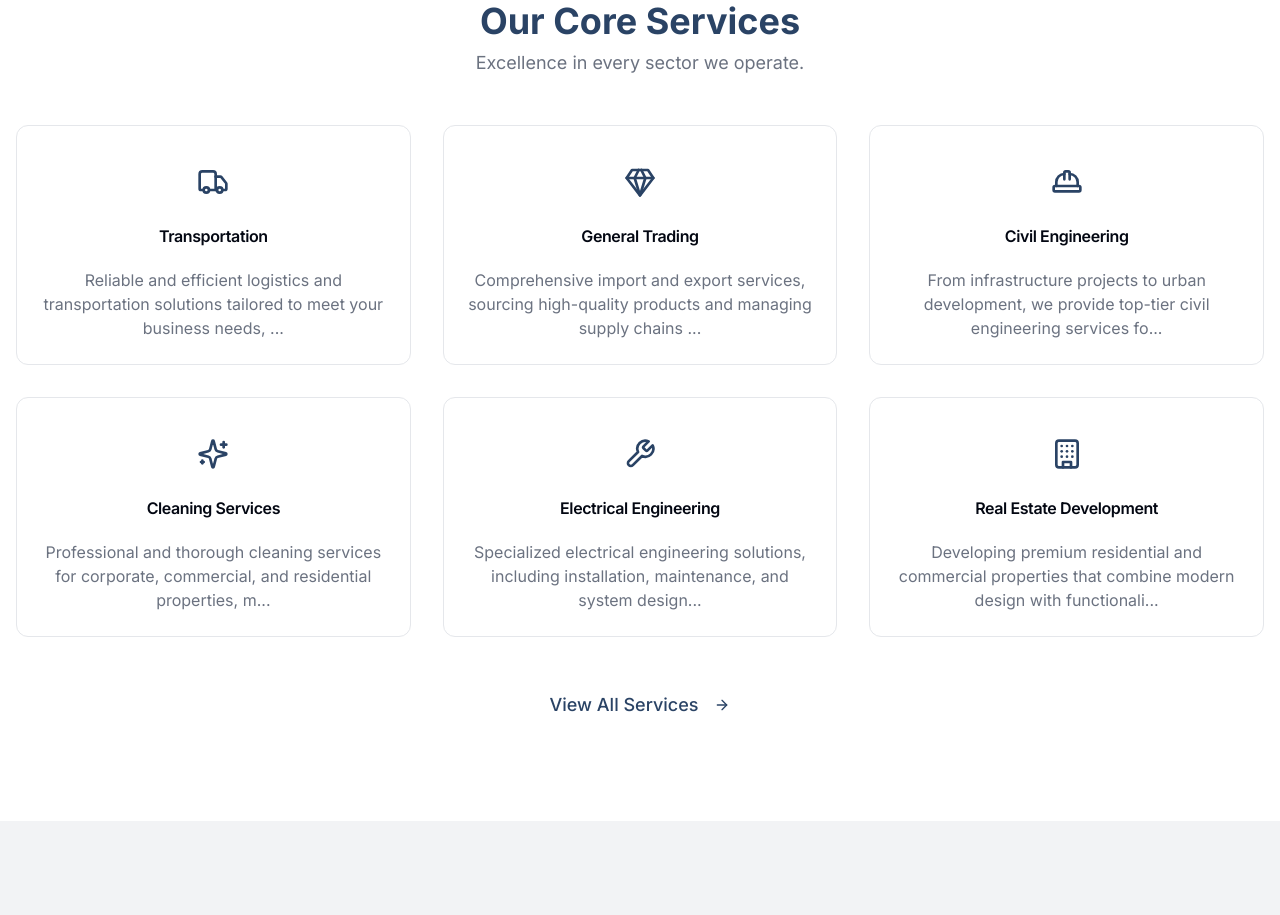
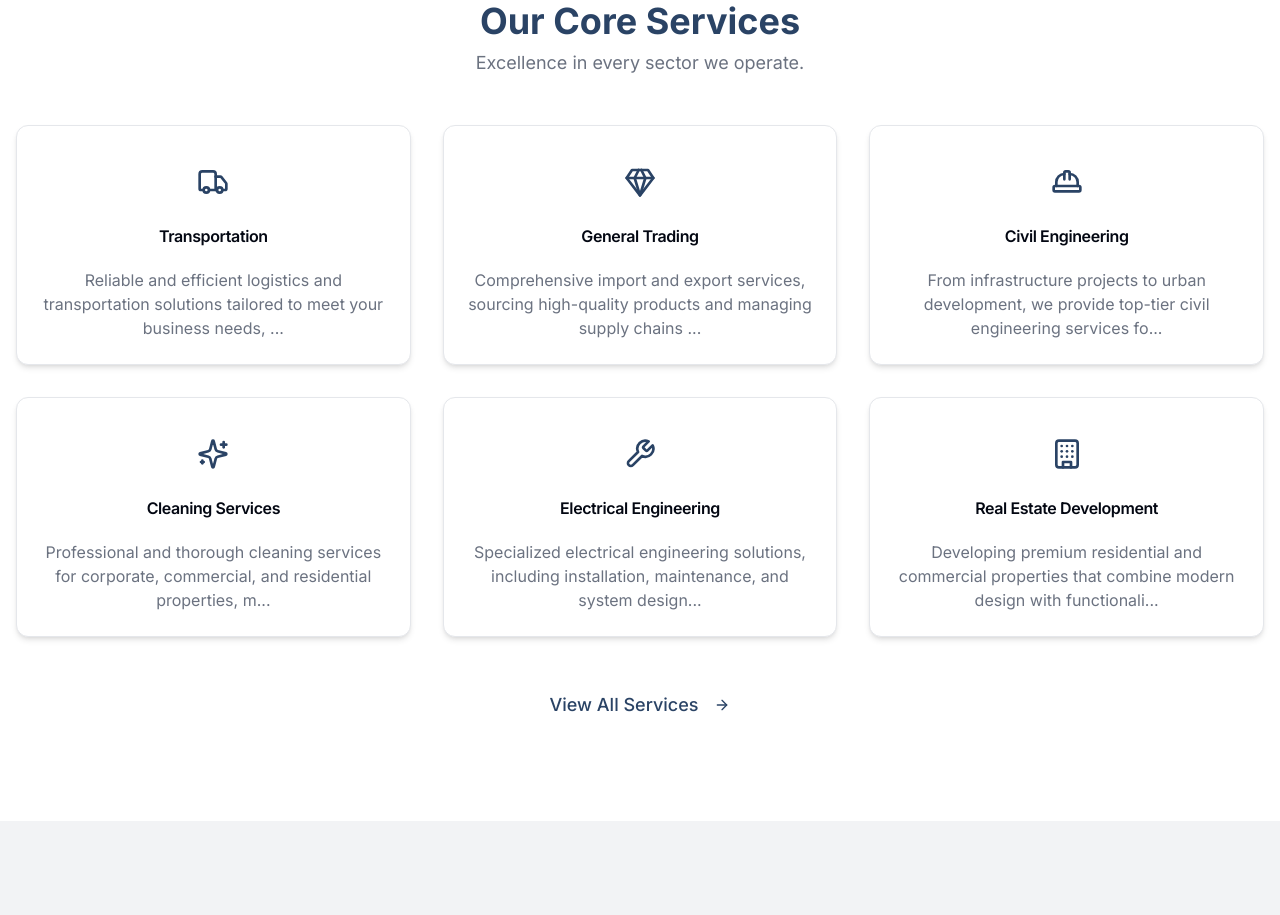
Before and after one commit to Devtech08/Radient-Means-Ltd, a Next.js app: page / in a window 1280 px wide. Shown: the part 800-1715 px from the top of the page. Built offline with nearby package versions, Linux system fonts and the light colour scheme; grey boxes are pictures that could not be loaded.

Commit message:
link the user to the various services page we just developed even at the

```diff
--- a/src/app/page.tsx
+++ b/src/app/page.tsx
@@ -2,7 +2,7 @@ import Image from 'next/image';
 import Link from 'next/link';
 import { Button } from '@/components/ui/button';
 import { Card, CardContent, CardHeader, CardTitle } from '@/components/ui/card';
-import { ArrowRight, CheckCircle, Briefcase, Building, Shield, Truck, Wrench, Gem } from 'lucide-react';
+import { ArrowRight, CheckCircle } from 'lucide-react';
 import { services } from '@/lib/data';
 
 export default function HomePage() {
@@ -47,17 +47,19 @@ export default function HomePage() {
           </div>
           <div className="grid grid-cols-1 md:grid-cols-2 lg:grid-cols-3 gap-8">
             {services.slice(0, 6).map((service) => (
-              <Card key={service.title} className="text-center hover:shadow-lg transition-shadow">
+              <Link key={service.title} href={service.href} className="flex">
+                <Card className="flex flex-col w-full text-center shadow-md hover:shadow-xl transition-shadow">
                   <CardHeader>
                     <div className="mx-auto bg-primary/10 p-4 rounded-full w-fit mb-2">
                       <service.icon className="h-8 w-8 text-primary" />
                     </div>
                     <CardTitle>{service.title}</CardTitle>
                   </CardHeader>
-                <CardContent>
+                  <CardContent className="flex-grow">
                     <p className="text-muted-foreground">{service.description.substring(0, 100)}...</p>
                   </CardContent>
                 </Card>
+              </Link>
             ))}
           </div>
            <div className="text-center mt-12">
```
Lines whose indentation alone changed are shown as unchanged.
